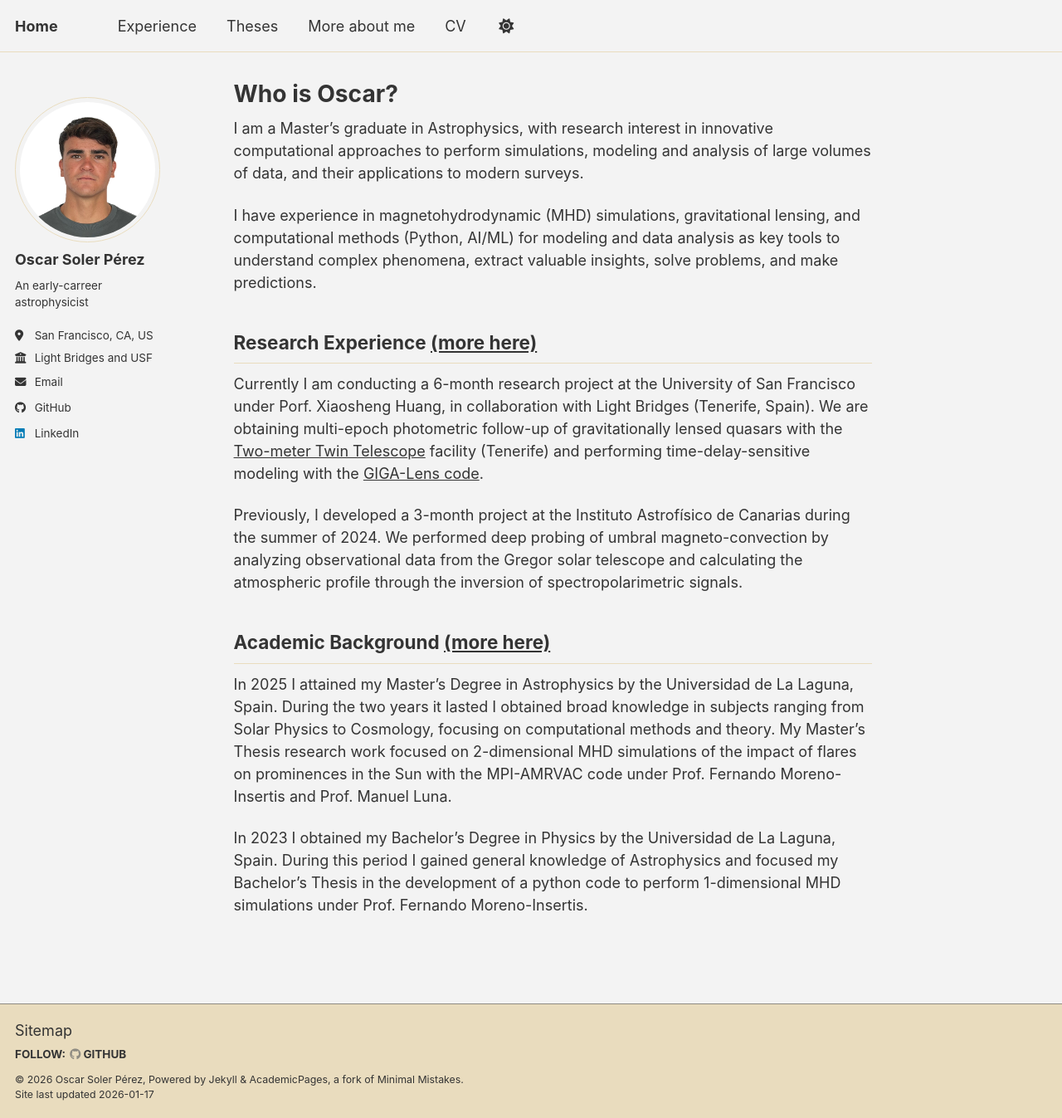
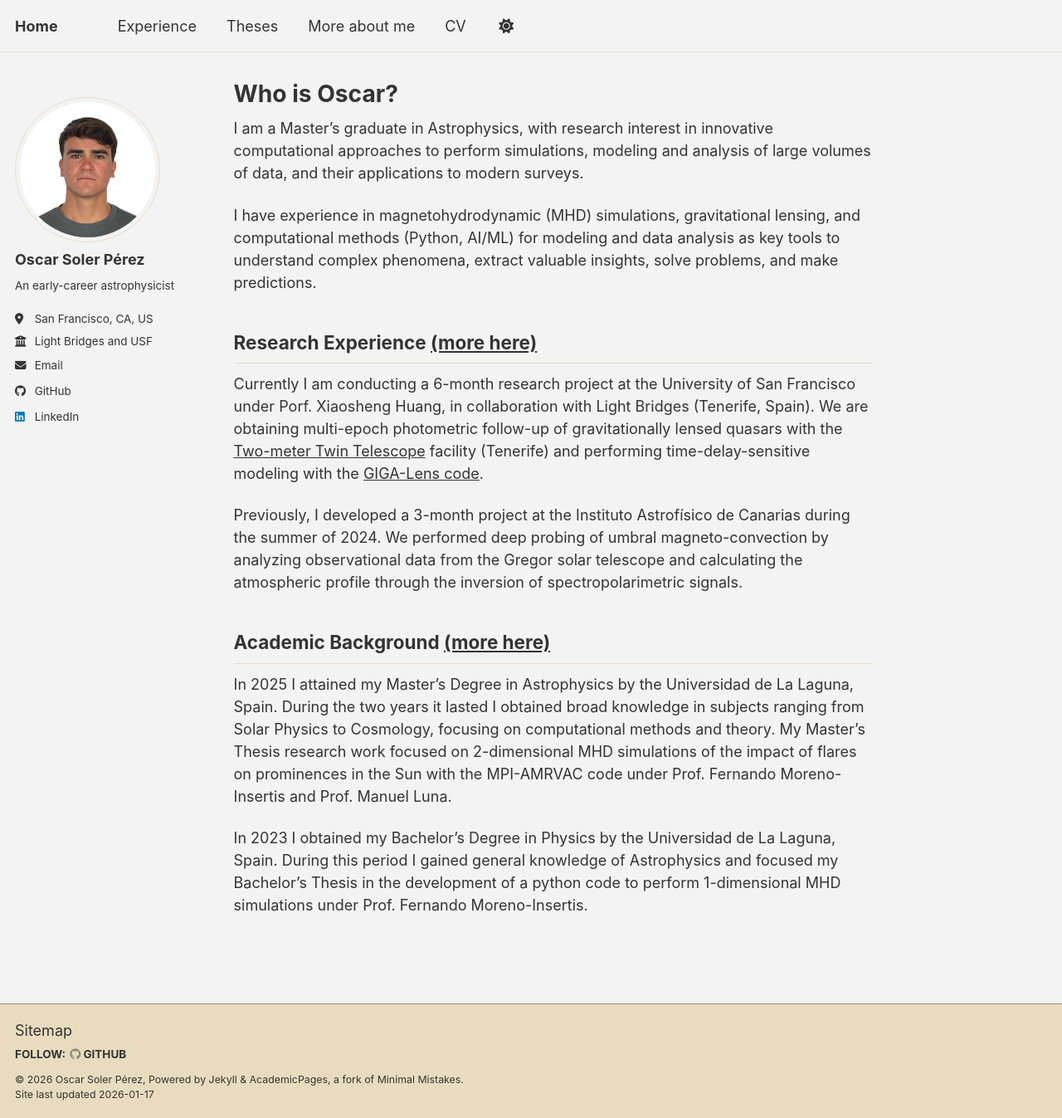
Before and after one commit to oscar-s-p/oscar-s-p, a Jekyll site: the page built from _pages/about.md, in a window 1280 px wide and 1347 px high. Shown: the whole window at 83% size. Built offline with Jekyll 4.4.1, drawn with Linux system fonts in a browser that asks for light colours; a script bundle is joined from its source files by our own code; library files that are not in the unit come from our copies.

Commit message:
Fixed typo

```diff
--- a/_config.yml
+++ b/_config.yml
@@ -26,7 +26,7 @@ author:
   avatar           : "photo_visa.jpg" # "osp_orbit-512x512.png" # uncomment _sidebar.scss to make circle again
   name             : "Oscar Soler Pérez"
   pronouns         : # example: "she/her"
-  bio              : "An early-carreer astrophysicist"
+  bio              : "An early-career astrophysicist"
   location         : "San Francisco, CA, US"
   employer         : "Light Bridges and USF"
   uri              : # URL
```
